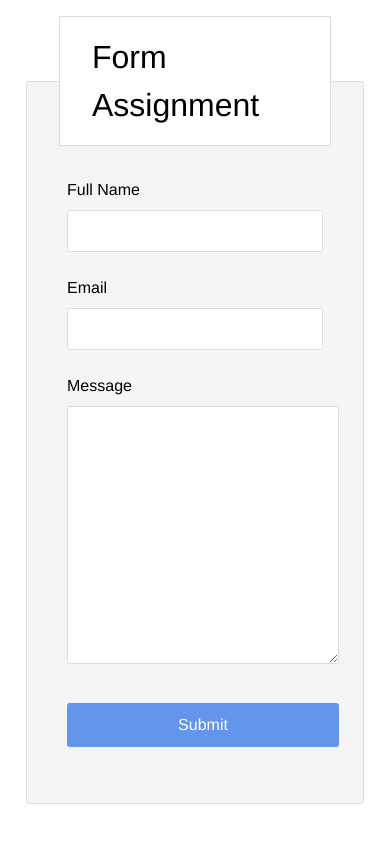
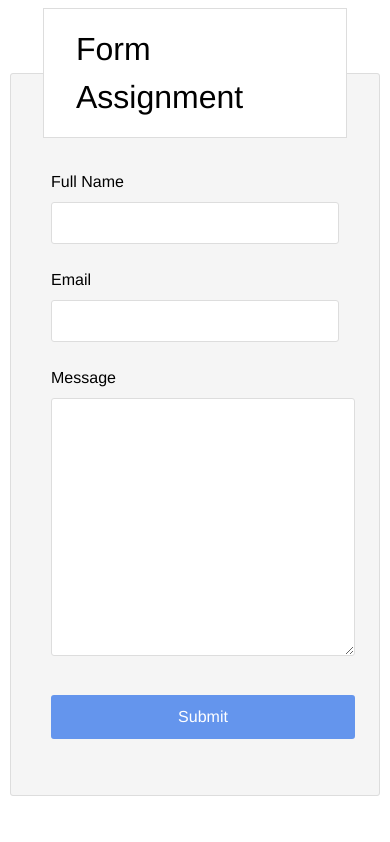
Before and after one commit to KananAhalpara/kanan-ahalpara-form-1526, a plain HTML site: page index.html in a window 390 px wide. Drawn offline with Linux system fonts and the light colour scheme.

Commit message:
Update style.css

```diff
--- a/css/style.css
+++ b/css/style.css
@@ -98,7 +98,7 @@ textarea {
 @media screen and (max-width: 50rem) {
 
     .main {
-        margin: 1rem;
+        margin: auto;
         max-width: 50rem;
     }
 
@@ -178,7 +178,7 @@ textarea {
 @media screen and (max-width: 25rem) {
 
     .main {
-        margin: 1rem;
+        margin: auto;
         max-width: 50rem;
     }
 
```
